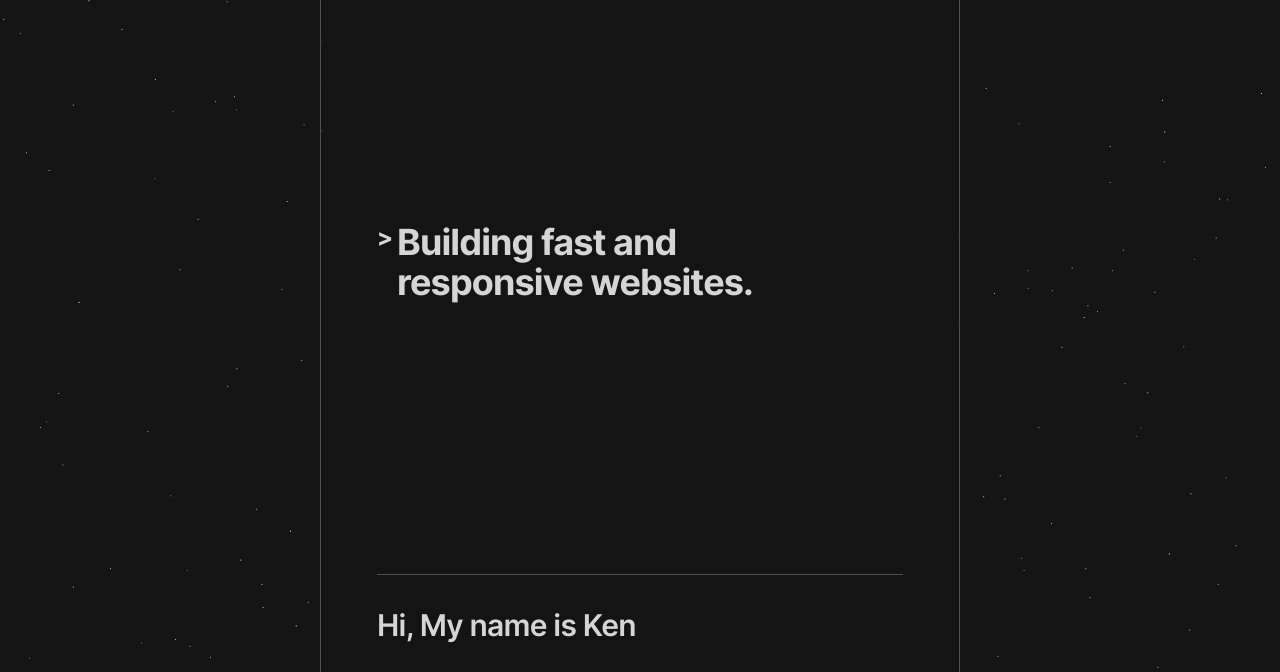
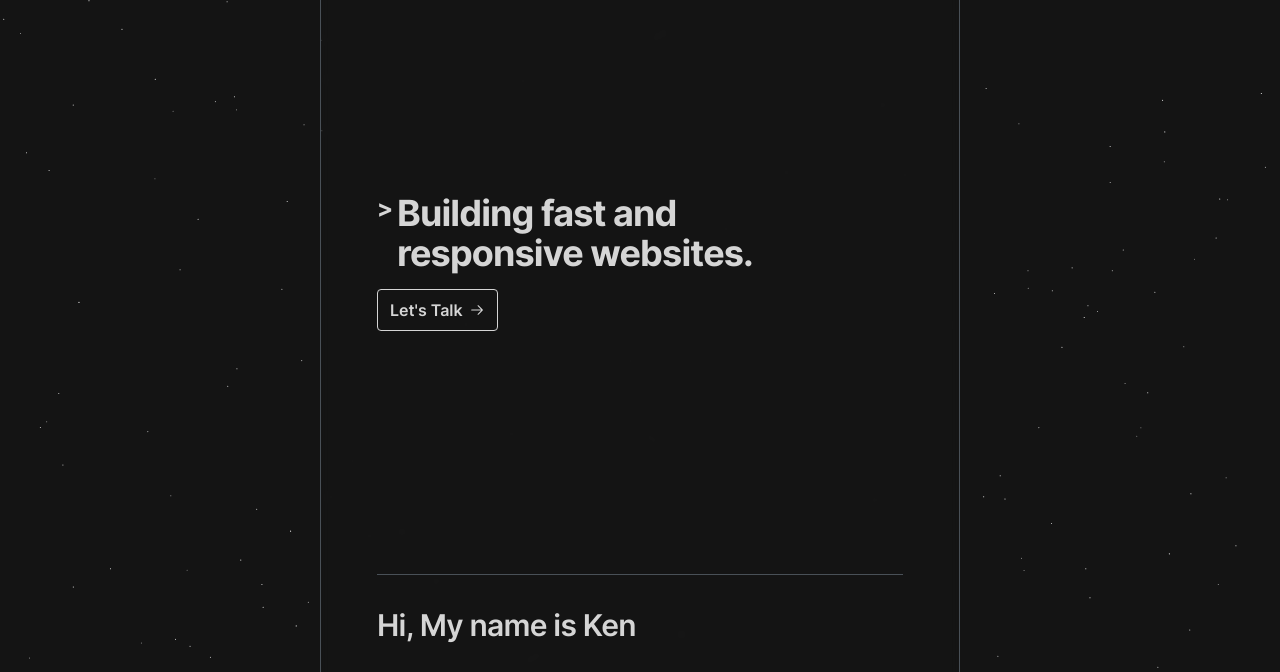
Before and after one commit to RealKendpr/kendpr-md, an Astro site: page / in a window 1280 px wide. Shown: the part 51-723 px from the top of the page. Built offline with nearby package versions, Linux system fonts and the light colour scheme; Astro itself is replaced by a stand-in of ours.

Commit message:
feat(hero): added contact CTA

```diff
--- a/src/pages/index.astro
+++ b/src/pages/index.astro
@@ -19,12 +19,33 @@ const metaTags: MetaTagProps = {
   <MainLayout pageType="Home">
     <Column>
       <header class="grid min-h-[calc(100dvh-175px)] content-center">
+        <div>
           <h1 class="flex text-4xl tracking-tight text-balance">
             <span class="text-2xl select-none" aria-hidden="true">
               &gt;&nbsp;
             </span>
             <span>Building fast and responsive websites.</span>
           </h1>
+          <button
+            class="py-2 px-3 text-neutral-400 border hover:bg-accent-light/50 hover:border-transparent transition-colors duration-300 border-neutral-400 rounded mt-4 font-semibold flex gap-x-1.5 items-center"
+            type="button">
+            <span>Let's Talk</span>
+            <svg
+              aria-hidden="true"
+              width="16"
+              height="16"
+              viewBox="0 0 15 15"
+              fill="none"
+              xmlns="http://www.w3.org/2000/svg">
+              <path
+                d="M8.14645 3.14645C8.34171 2.95118 8.65829 2.95118 8.85355 3.14645L12.8536 7.14645C13.0488 7.34171 13.0488 7.65829 12.8536 7.85355L8.85355 11.8536C8.65829 12.0488 8.34171 12.0488 8.14645 11.8536C7.95118 11.6583 7.95118 11.3417 8.14645 11.1464L11.2929 8H2.5C2.22386 8 2 7.77614 2 7.5C2 7.22386 2.22386 7 2.5 7H11.2929L8.14645 3.85355C7.95118 3.65829 7.95118 3.34171 8.14645 3.14645Z"
+                fill="currentColor"
+                fill-rule="evenodd"
+                clip-rule="evenodd">
+              </path>
+            </svg>
+          </button>
+        </div>
       </header>
       <main
         class="maxSm:border-b mx-auto grid max-w-(--breakpoint-xsm) justify-items-center gap-y-20 border-t border-y-neutral-700 pt-8 pb-16">
```
Lines whose indentation alone changed are shown as unchanged.
